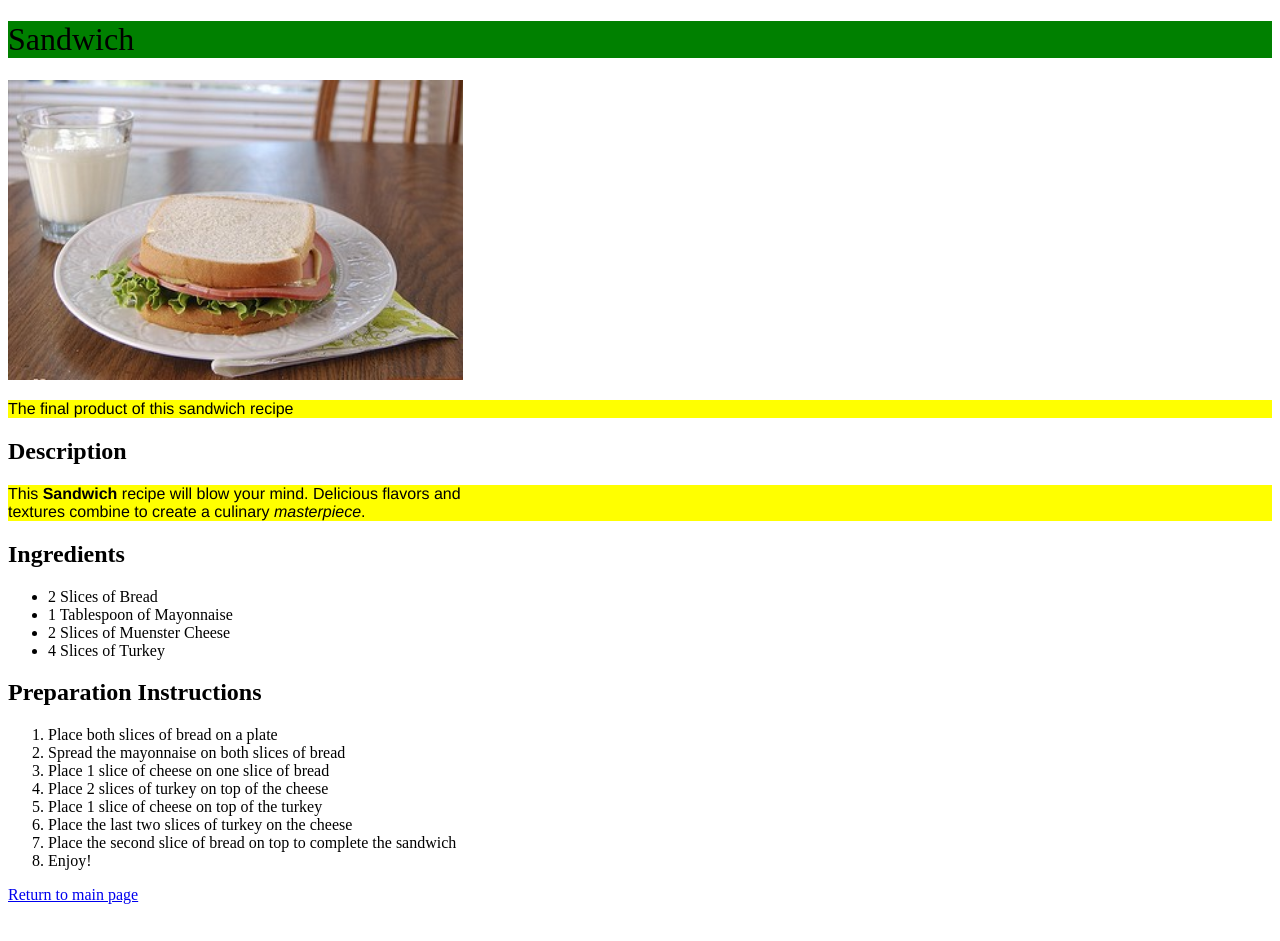
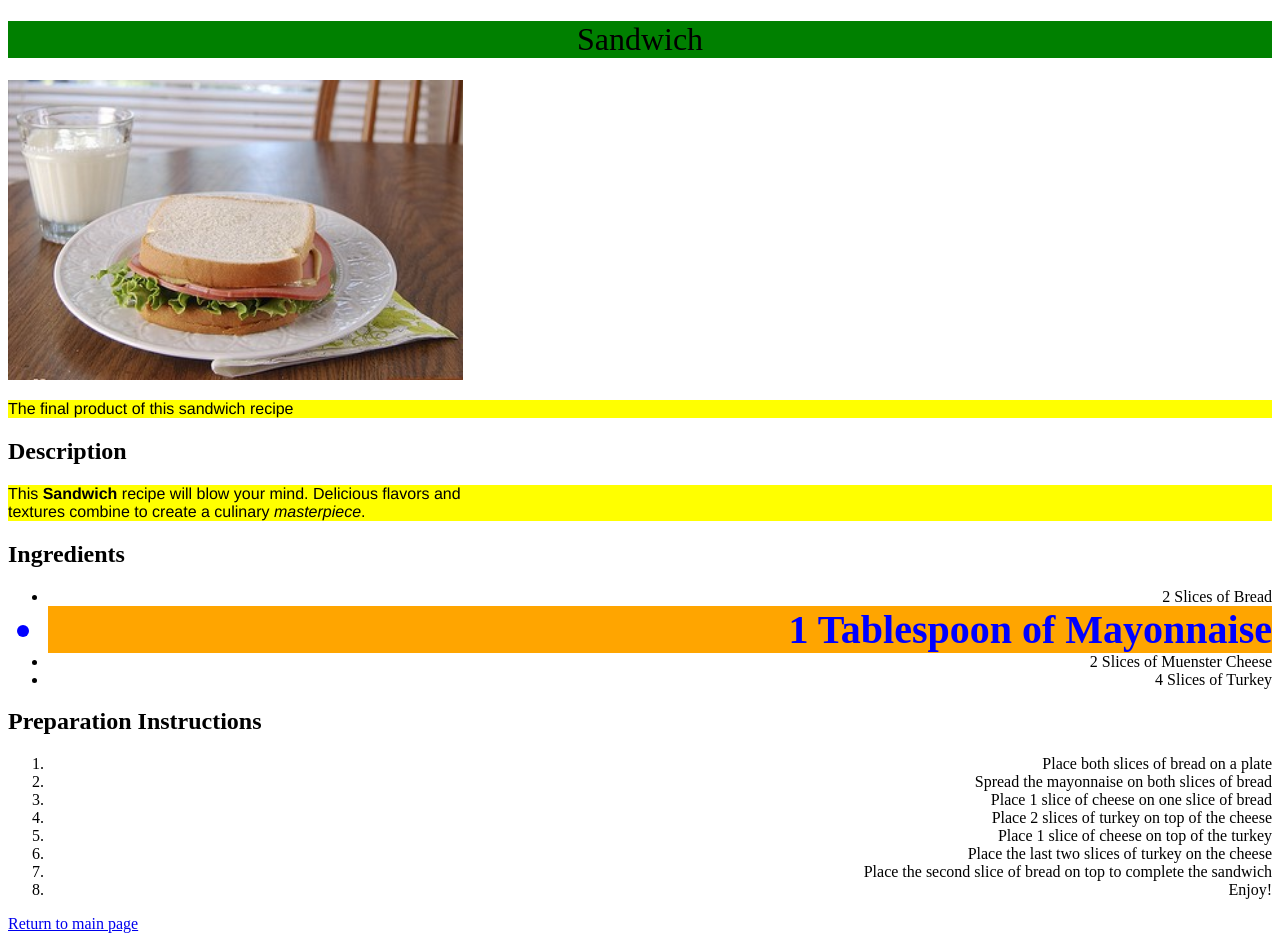
Before and after one commit to bburchett13/odin-recipes, a plain HTML site: page recipes/sandwich.html in a window 1280 px wide. Before the commit the page ends 912 px from the top, so only its background shows below. Drawn offline with Linux system fonts and the light colour scheme.

Commit message:
Added classes to .html files and content for style.css
This is all for practice, so none of the style
will likely stay.

```diff
--- a/recipes/sandwich.html
+++ b/recipes/sandwich.html
@@ -32,8 +32,8 @@
         <ul>
 
             <li>2 Slices of Bread</li>
-            <li>1 Tablespoon of Mayonnaise</li>
-            <li>2 Slices of Muenster Cheese</li>
+            <li class="key-ingredient">1 Tablespoon of Mayonnaise</li>
+            <li id="cheese">2 Slices of Muenster Cheese</li>
             <li>4 Slices of Turkey</li>
 
         </ul>
--- a/style.css
+++ b/style.css
@@ -7,5 +7,16 @@ p {
 h1 {
     background-color: green;
     font-weight: 100;
-    align-items:center;
+    text-align:center;
 }
+
+li {
+    text-align:right;
+}
+
+.key-ingredient {
+    color: blue;
+    background-color: orange;
+    font-size:40px;
+    font-weight:800;
+}
```
Also changed, not shown: recipes/salad.html (+1 -1 lines), recipes/scrambled-eggs.html (+2 -2 lines).
